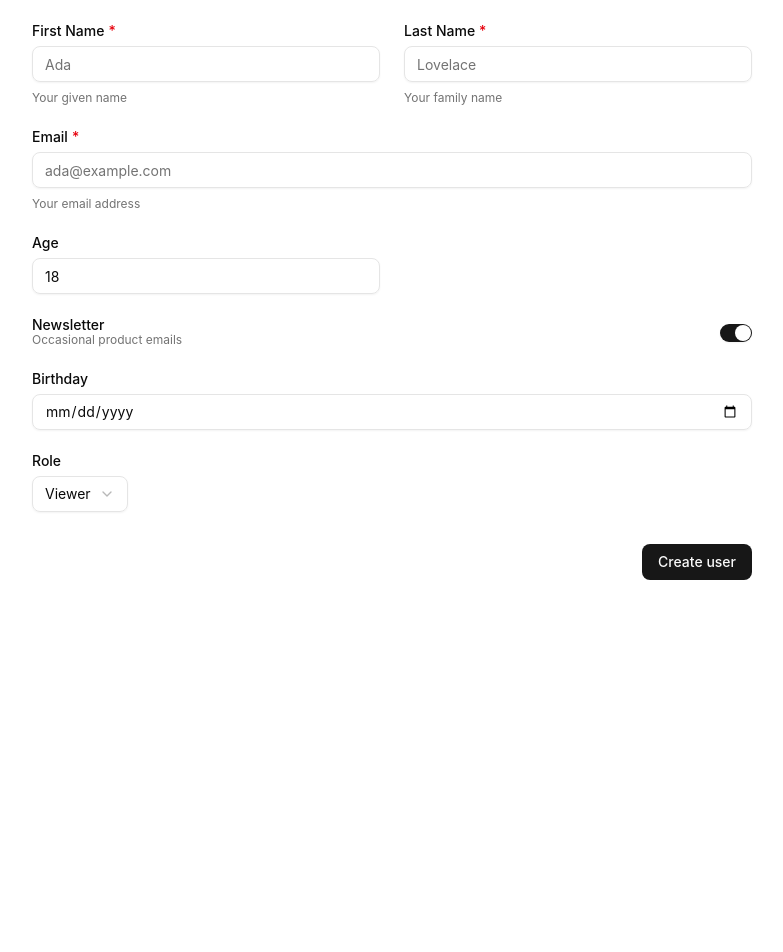
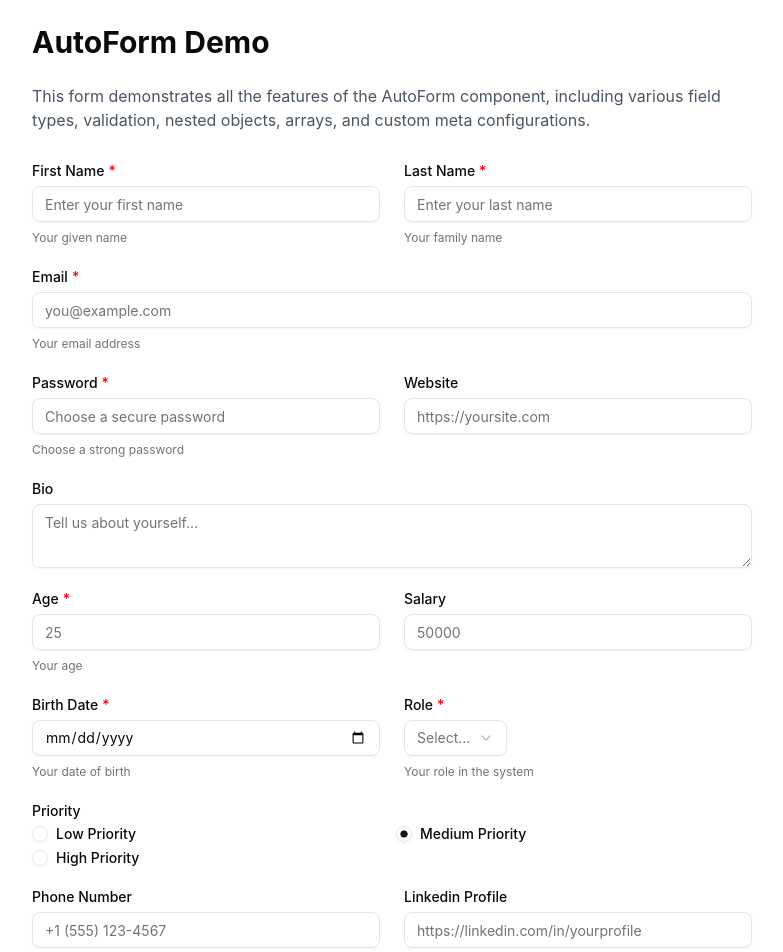
Before and after one commit to lbogerd/autoform, a React (Vite) app: page / in a window 1280 px wide. Shown: the top 952 px of the page, without its empty margins (248-1031 px from the left). Before the commit the page ends 800 px from the top, so only its background shows below. Built offline with nearby package versions, Linux system fonts and the light colour scheme.

Commit message:
feat: Extend form preview with all new functionality

```diff
--- a/src/App.tsx
+++ b/src/App.tsx
@@ -2,70 +2,270 @@ import { AutoForm } from "@/components/AutoForm";
 import * as z from "zod";
 import type { FormMeta } from "./core/types";
 
-const UserSchema = z.object({
+// schema with all field types and constraints, including nested objects and arrays
+const ComplexUserSchema = z.object({
+  // Basic string fields with various formats
   firstName: z
     .string()
-    .min(2)
-    .describe("Your given name")
-    .meta({ widget: "text" }),
+    .min(2, "First name must be at least 2 characters")
+    .describe("Your given name"),
   lastName: z
     .string()
-    .min(2)
-    .describe("Your family name")
-    .meta({ widget: "text" }),
-  email: z.email().describe("Your email address").meta({ widget: "text" }),
+    .min(2, "Last name must be at least 2 characters")
+    .describe("Your family name"),
+  email: z
+    .email("Please enter a valid email address")
+    .describe("Your email address"),
+  password: z
+    .string()
+    .min(8, "Password must be at least 8 characters")
+    .describe("Choose a strong password"),
+  website: z
+    .url("Please enter a valid URL")
+    .optional()
+    .describe("Your personal website"),
+  bio: z
+    .string()
+    .max(500, "Bio must be less than 500 characters")
+    .optional()
+    .describe("Tell us about yourself"),
+
+  // Number fields
   age: z
     .number()
-    .min(13)
-    .max(120)
-    .default(18)
-    .describe("Your age")
-    .meta({ widget: "number" }),
+    .min(13, "Must be at least 13 years old")
+    .max(120, "Must be less than 120 years old")
+    .describe("Your age"),
+  salary: z
+    .number()
+    .min(0, "Salary must be positive")
+    .optional()
+    .describe("Annual salary in USD"),
+
+  // Boolean field
+  agreeToTerms: z
+    .boolean()
+    .refine((val) => val === true, "You must agree to the terms")
+    .describe("Agree to terms and conditions"),
   newsletter: z
     .boolean()
-    .default(true)
-    .describe("Subscribe to newsletter")
-    .meta({ widget: "checkbox" }),
-  birthday: z
+    .default(false)
+    .describe("Subscribe to our newsletter"),
+
+  // Date field
+  birthDate: z
     .date()
+    .max(new Date(), "Birth date cannot be in the future")
+    .describe("Your date of birth"),
+
+  // Enum field
+  role: z
+    .enum(["user", "admin", "moderator"])
+    .describe("Your role in the system"),
+
+  // Another enum for testing different widgets
+  priority: z
+    .enum(["low", "medium", "high"])
+    .default("medium")
+    .describe("Priority level"),
+
+  // Nested object
+  address: z
+    .object({
+      street: z
+        .string()
+        .min(1, "Street is required")
+        .describe("Street address"),
+      city: z.string().min(1, "City is required").describe("City"),
+      state: z
+        .string()
+        .length(2, "State must be 2 characters")
+        .describe("State abbreviation"),
+      zipCode: z
+        .string()
+        .regex(/^\d{5}(-\d{4})?$/, "Invalid ZIP code format")
+        .describe("ZIP code"),
+      country: z.string().default("US").describe("Country"),
+    })
+    .describe("Your mailing address"),
+
+  // Array of simple values
+  skills: z
+    .array(z.string().min(1, "Skill name cannot be empty"))
+    .min(1, "At least one skill is required")
+    .describe("Your technical skills"),
+
+  // Array of objects
+  experiences: z
+    .array(
+      z.object({
+        company: z
+          .string()
+          .min(1, "Company name is required")
+          .describe("Company name"),
+        position: z
+          .string()
+          .min(1, "Position is required")
+          .describe("Job title"),
+        startDate: z.date().describe("Start date"),
+        endDate: z
+          .date()
+          .optional()
+          .describe("End date (leave empty if current)"),
+        description: z.string().optional().describe("Job description"),
+      })
+    )
     .optional()
-    .describe("Your birth date")
-    .meta({ widget: "date" }),
-  role: z
-    .enum(["admin", "editor", "viewer"])
-    .default("viewer")
-    .describe("Your role")
-    .meta({ widget: "select" }),
+    .describe("Work experience"),
+
+  // Optional fields to test different scenarios
+  phoneNumber: z
+    .string()
+    .regex(/^\+?[\d\s\-\(\)]+$/, "Invalid phone number format")
+    .optional()
+    .describe("Your phone number"),
+  linkedinProfile: z
+    .url("Please enter a valid LinkedIn URL")
+    .optional()
+    .describe("LinkedIn profile URL"),
 });
 
-const meta: FormMeta = {
-  firstName: { order: 1, placeholder: "Ada", width: "half" },
-  lastName: { order: 2, placeholder: "Lovelace", width: "half" },
-  email: { order: 3, placeholder: "ada@example.com" },
-  age: { order: 4, width: "half" },
-  newsletter: { order: 5, help: "Occasional product emails" },
-  birthday: { order: 6, widget: "date" },
+// meta for the schema
+const ComplexUserMetaSchema: FormMeta = {
+  firstName: {
+    placeholder: "Enter your first name",
+    width: "half",
+    order: 1,
+  },
+  lastName: {
+    placeholder: "Enter your last name",
+    width: "half",
+    order: 2,
+  },
+  email: {
+    placeholder: "you@example.com",
+    width: "full",
+    order: 3,
+  },
+  password: {
+    widget: "password",
+    placeholder: "Choose a secure password",
+    width: "half",
+    order: 4,
+  },
+  website: {
+    placeholder: "https://yoursite.com",
+    width: "half",
+    order: 5,
+  },
+  bio: {
+    widget: "textarea",
+    placeholder: "Tell us about yourself...",
+    width: "full",
+    order: 6,
+  },
+  age: {
+    placeholder: "25",
+    width: "half",
+    order: 7,
+  },
+  salary: {
+    placeholder: "50000",
+    width: "half",
+    order: 8,
+  },
+  agreeToTerms: {
+    widget: "switch",
+    width: "full",
+    order: 15,
+  },
+  newsletter: {
+    widget: "switch",
+    width: "full",
+    order: 16,
+  },
+  birthDate: {
+    width: "half",
+    order: 9,
+  },
   role: {
-    order: 7,
     widget: "select",
+    width: "half",
+    order: 10,
     options: [
+      { label: "Regular User", value: "user" },
       { label: "Administrator", value: "admin" },
-      { label: "Editor", value: "editor" },
-      { label: "Viewer", value: "viewer" },
+      { label: "Content Moderator", value: "moderator" },
     ],
+  },
+  priority: {
+    widget: "radio",
+    width: "full",
+    order: 11,
+    options: [
+      { label: "Low Priority", value: "low" },
+      { label: "Medium Priority", value: "medium" },
+      { label: "High Priority", value: "high" },
+    ],
+  },
+  phoneNumber: {
+    placeholder: "+1 (555) 123-4567",
+    width: "half",
+    order: 12,
+  },
+  linkedinProfile: {
+    placeholder: "https://linkedin.com/in/yourprofile",
+    width: "half",
+    order: 13,
+  },
+  // Address object fields
+  "address.street": {
+    placeholder: "123 Main St",
+    width: "full",
+  },
+  "address.city": {
+    placeholder: "New York",
+    width: "half",
+  },
+  "address.state": {
+    placeholder: "NY",
+    width: "half",
+  },
+  "address.zipCode": {
+    placeholder: "10001",
+    width: "half",
+  },
+  "address.country": {
+    placeholder: "US",
+    width: "half",
   },
 };
 
 function App() {
   return (
     <div className="max-w-3xl mx-auto p-6">
+      <h1 className="text-3xl font-bold mb-6">AutoForm Demo</h1>
+      <p className="text-gray-600 mb-8">
+        This form demonstrates all the features of the AutoForm component,
+        including various field types, validation, nested objects, arrays, and
+        custom meta configurations.
+      </p>
+
       <AutoForm
-        schema={UserSchema}
-        meta={meta}
+        schema={ComplexUserSchema}
+        meta={ComplexUserMetaSchema}
         submitLabel="Create user"
+        showErrorSummary={true}
         onSubmit={async (values) => {
-          // values typed as z.infer<typeof UserSchema>
-          console.log(values);
+          // values typed as z.infer<typeof ComplexUserSchema>
+          console.log("Form submitted with values:", values);
+
+          // Simulate API call
+          await new Promise((resolve) => setTimeout(resolve, 1000));
+
+          alert(
+            "User created successfully! Check the console for the submitted values."
+          );
         }}
       />
     </div>
```
